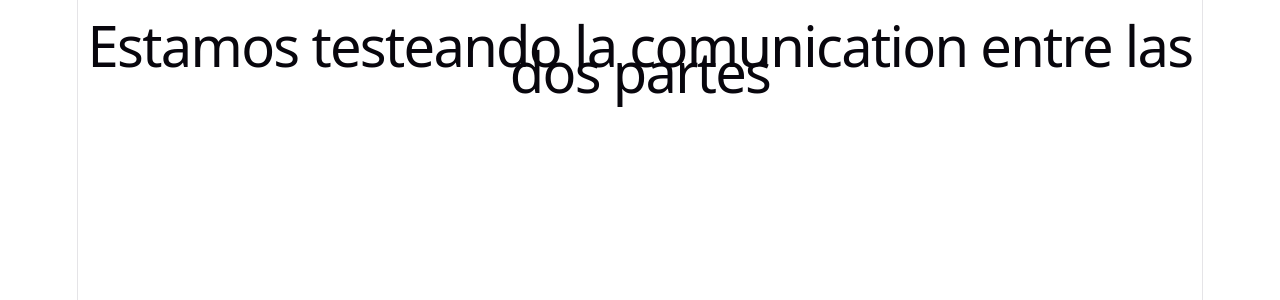
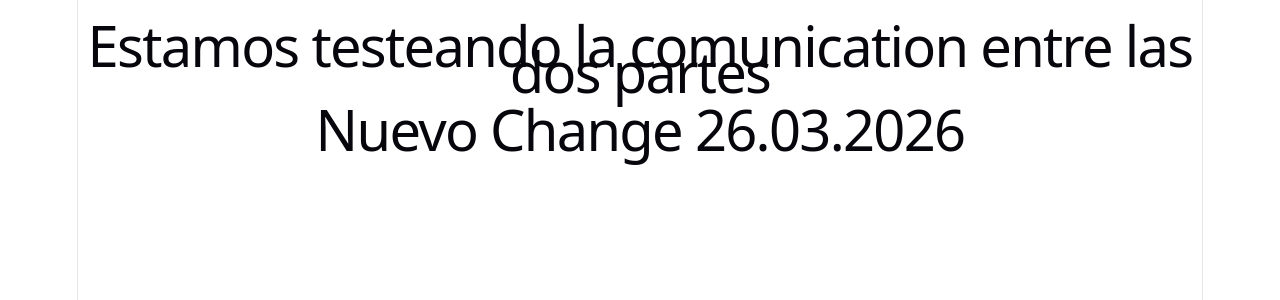
Before and after one commit to PachecolosGroup/rctGuitarHero, a React (Vite) app: page / in a window 1280 px wide. Shown: the top 300 px of the page. Built offline with nearby package versions, Linux system fonts and the light colour scheme.

Commit message:
Test2 26.03.2026
Testing Conections

```diff
--- a/src/App.jsx
+++ b/src/App.jsx
@@ -3,6 +3,7 @@ function App() {
     <>
       <div>
         <h1>Estamos testeando la comunication entre las dos partes</h1>
+        <h1>Nuevo Change 26.03.2026</h1>
       </div>
     </>
   );
```
